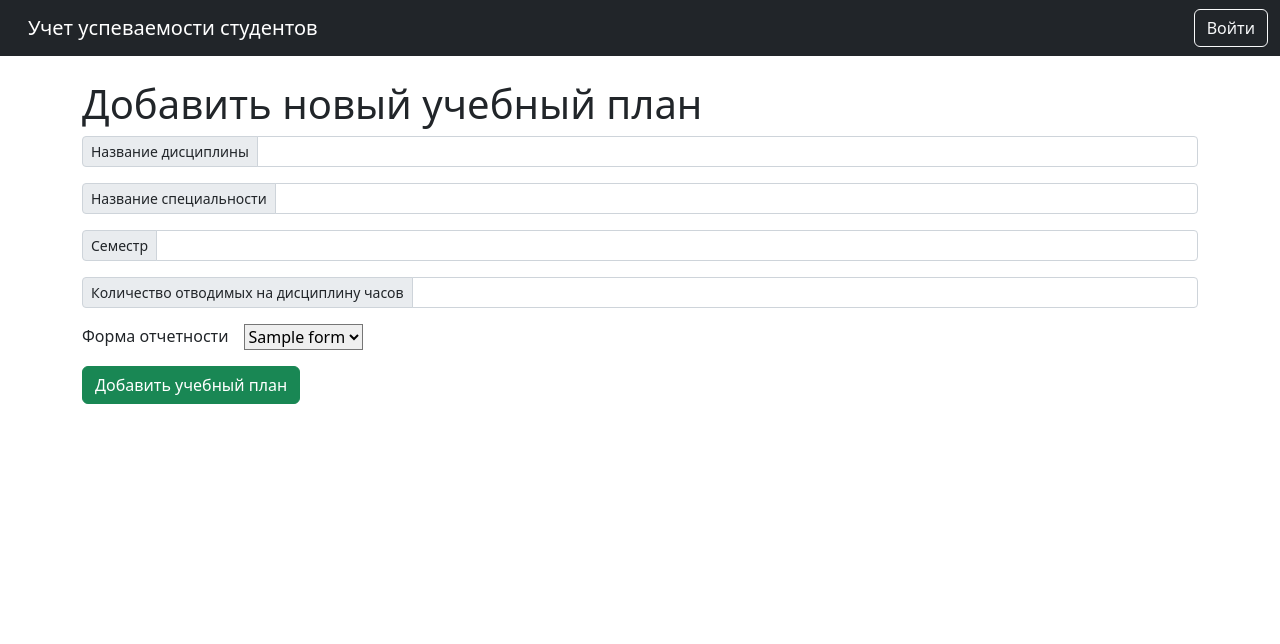
After one commit to artem0679/automation, a Flask app: page /add_curriculum in a window 1280 px wide. The commit adds this page. Shown: the top 644 px of the page. Run offline with Flask 3, Linux system fonts and the light colour scheme; tables that the repository leaves empty hold one stand-in row (values such as "Sample post").

Commit message:
add adding a curriculum

```diff
--- a/app/app.py
+++ b/app/app.py
@@ -22,7 +22,7 @@ metadata = MetaData(naming_convention=convention)
 db = SQLAlchemy(app, metadata=metadata)
 migrate = Migrate(app, db)
 
-from models import User, Form_of_education, Curriculum
+from models import User, Form_of_education, Curriculum, Reporting_form
 from auth import bp as auth_bp, init_login_manager
 
 app.register_blueprint(auth_bp)
@@ -119,3 +119,22 @@ def edit_student(student_id):
             flash('При редактировании информации о студенте возникла ошибка', 'danger')
             db.session.rollback()
     return render_template('students/edit_student.html', student=student, forms=forms)
+
+@app.route('/add_curriculum', methods=["GET", "POST"])
+def add_curriculum():
+    forms = Reporting_form.query.all()
+    if request.method=="POST":
+        fields_list = [
+            'discipline_name', 'name_of_specialty', 'semester',
+            'number_of_hours', 'reporting_form_id']
+        dict_ = get_json(fields_list)
+        curriculum = Curriculum(**dict_)
+        try:
+            db.session.add(curriculum)
+            db.session.commit()
+            flash('Учбеный план успешно добавлен', 'success')
+            return redirect(url_for('index'))
+        except:
+            db.session.rollback()
+            flash('Во время добавления учебного плана произошла ошибка', 'danger')
+    return render_template('curriculums/add_curriculum.html', forms=forms, curriculum='')
--- /dev/null
+++ b/app/templates/curriculums/add_curriculum.html
@@ -0,0 +1,12 @@
+{% extends 'base.html' %}
+{% from 'curriculums/macros.html' import form_curriculum %}
+
+{% block content %}
+  <div class="container">
+    <h1 class="mt-4">Добавить новый учебный план</h1>
+    <form action="" method="post">
+      {{ form_curriculum(forms, curriculum) }}
+      <button type="submit" class="btn btn-success">Добавить учебный план</button>
+    </form>
+  </div>
+{% endblock %}
--- /dev/null
+++ b/app/templates/curriculums/macros.html
@@ -0,0 +1,26 @@
+{% macro form_curriculum(forms, curriculum) %}
+  <div class="input-group input-group-sm mb-3">
+    <span class="input-group-text" id="inputGroup-sizing-sm">Название дисциплины</span>
+    <input type="text" class="form-control" name="discipline_name" value="{{ curriculum.discipline_name or '' }}" />
+  </div>
+  <div class="input-group input-group-sm mb-3">
+    <span class="input-group-text" id="inputGroup-sizing-sm">Название специальности</span>
+    <input type="text" class="form-control" name="name_of_specialty" value="{{ curriculum.name_of_specialty or '' }}"/>
+  </div>
+  <div class="input-group input-group-sm mb-3">
+    <span class="input-group-text" id="inputGroup-sizing-sm">Семестр</span>
+    <input type="number" class="form-control" name="semester" value="{{ curriculum.semester or '' }}"/>
+  </div>
+  <div class="input-group input-group-sm mb-3">
+    <span class="input-group-text" id="inputGroup-sizing-sm">Количество отводимых на дисциплину часов</span>
+    <input type="text" class="form-control" name="number_of_hours" value="{{ curriculum.number_of_hours or '' }}"/>
+  </div>
+  <div class="input-group input-group-sm mb-3">
+    <label for="reporting_form_id" class="me-3">Форма отчетности</label>
+    <select type="text" name="reporting_form_id" id="reporting_form_id">
+      {% for form in forms %}
+        <option value="{{ form.id }}" {% if form.id == curriculum.form_of_education_id %}selected{% endif %} >{{ form.name }}</option>
+      {% endfor %}
+    </select>
+  </div>
+{% endmacro %}
--- a/app/templates/index.html
+++ b/app/templates/index.html
@@ -15,5 +15,10 @@
         <a class="btn" href="{{ url_for('add_student') }}">Добавить студента</a>
         <a class="btn" href="{{ url_for('edit_student_index') }}">Изменить информацию о студенте</a>
     </section>
+    <h1 class="mt-4">Работа с учебными планами</h1>
+    <section class="mt-3">
+        <a class="btn" href="{{ url_for('add_curriculum') }}">Добавить учебный план</a>
+        <a class="btn" href="{{ url_for('index') }}">Изменить учебный план</a>
+    </section>
 </div>
 {% endblock %}
```
